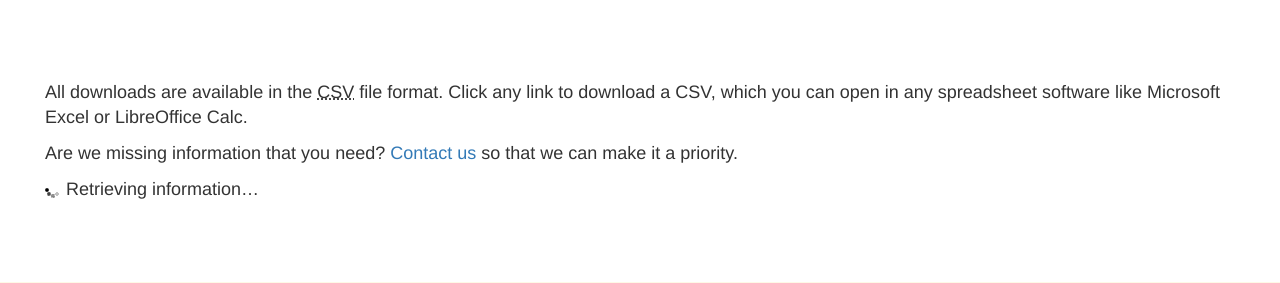
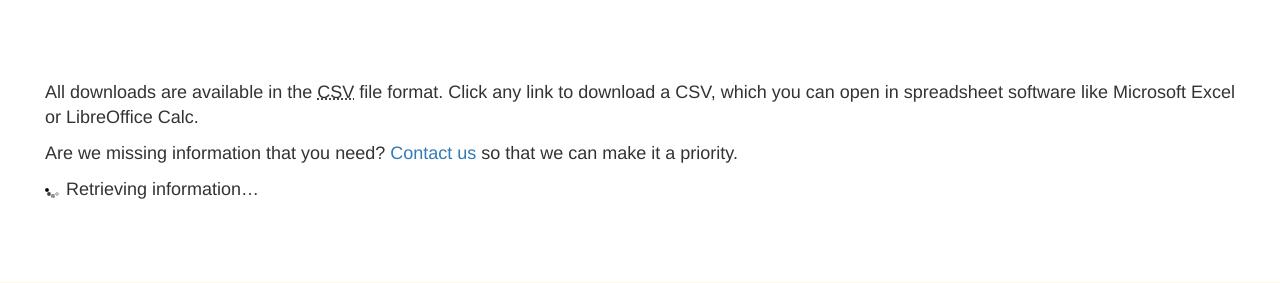
Before and after one commit to opennorth/represent-canada, a Django app: template finder/templates/data.html in a window 1280 px wide. Shown: the part 250-533 px from the top of the page. Run offline with Django 3.2, Linux system fonts and the light colour scheme; the template is opened without the code that fills it, so the values that code supplies are empty; some libraries are stand-ins or nearby versions.

Commit message:
change wording

```diff
--- a/finder/templates/data.html
+++ b/finder/templates/data.html
@@ -13,7 +13,7 @@
 </div>
 
 <div class="container-fluid" id="instructions">
-  <p>{% trans 'All downloads are available in the <abbr title="Comma-Separated Value" data-toggle="tooltip">CSV</abbr> file format. Click any link to download a CSV, which you can open in any spreadsheet software like Microsoft Excel or LibreOffice Calc.' %}</p>
+  <p>{% trans 'All downloads are available in the <abbr title="Comma-Separated Value" data-toggle="tooltip">CSV</abbr> file format. Click any link to download a CSV, which you can open in spreadsheet software like Microsoft Excel or LibreOffice Calc.' %}</p>
 
   <p>{% trans 'Are we missing information that you need? <a href="mailto:represent@opennorth.ca">Contact us</a> so that we can make it a priority.' %}</p>
 
```
Also changed, not shown: finder/locale/fr/LC_MESSAGES/django.po, locale/fr/LC_MESSAGES/django.po, 1 other file.
